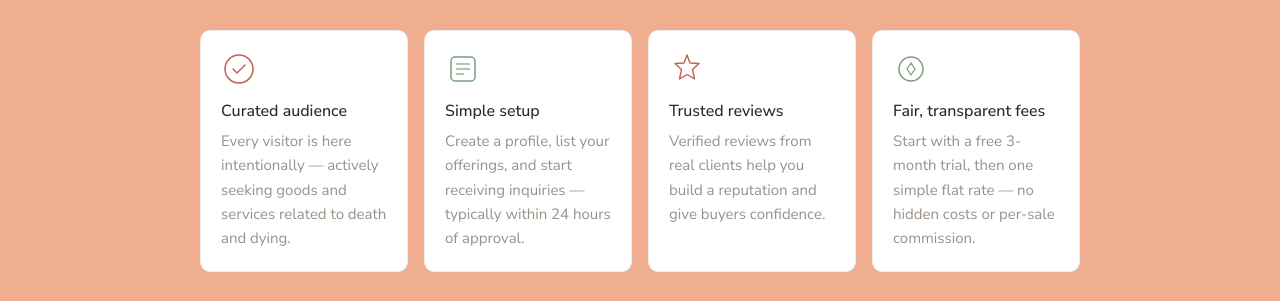
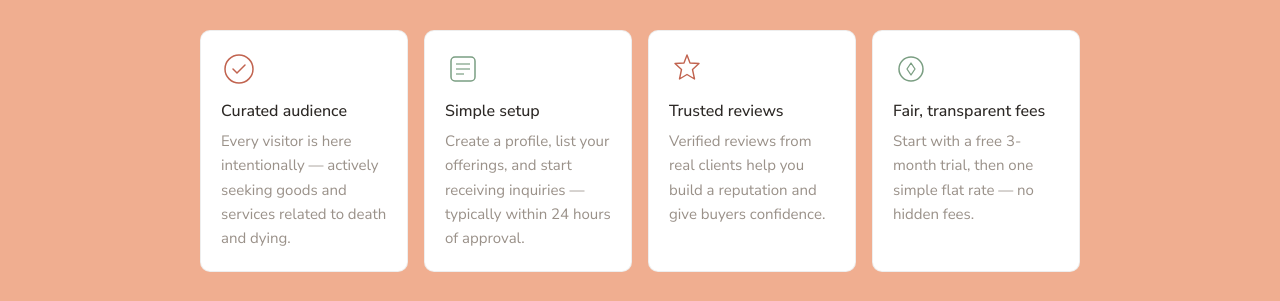
Before and after one commit to julianabernstein-codaco/coda-co, a Next.js app: page /list-with-us in a window 1280 px wide. Shown: the part 1963-2264 px from the top of the page. Built offline with nearby package versions, Linux system fonts and the light colour scheme; no server answers.

Commit message:
Simplify fee card copy to "no hidden fees"
Co-Authored-By: Claude Opus 4.8 <noreply@anthropic.com>
Claude-Session: https://claude.ai/code/session_01YAZzKyKzkGU59qyQp8J3qf

```diff
--- a/app/list-with-us/page.tsx
+++ b/app/list-with-us/page.tsx
@@ -70,7 +70,7 @@ const whyItems = [
       </svg>
     ),
     title: "Fair, transparent fees",
-    body: "Start with a free 3-month trial, then one simple flat rate — no hidden costs or per-sale commission.",
+    body: "Start with a free 3-month trial, then one simple flat rate — no hidden fees.",
   },
 ];
 
```
